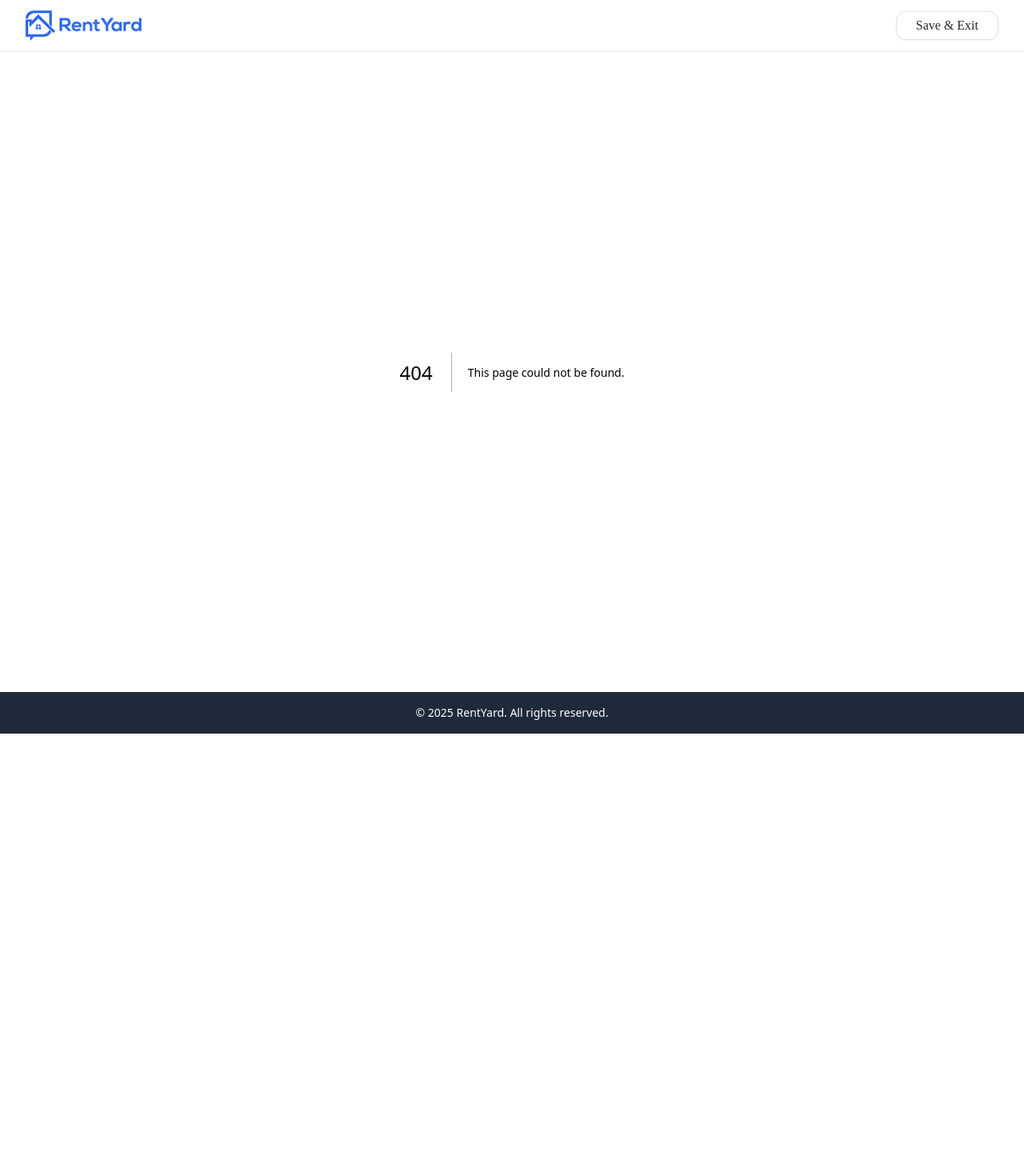
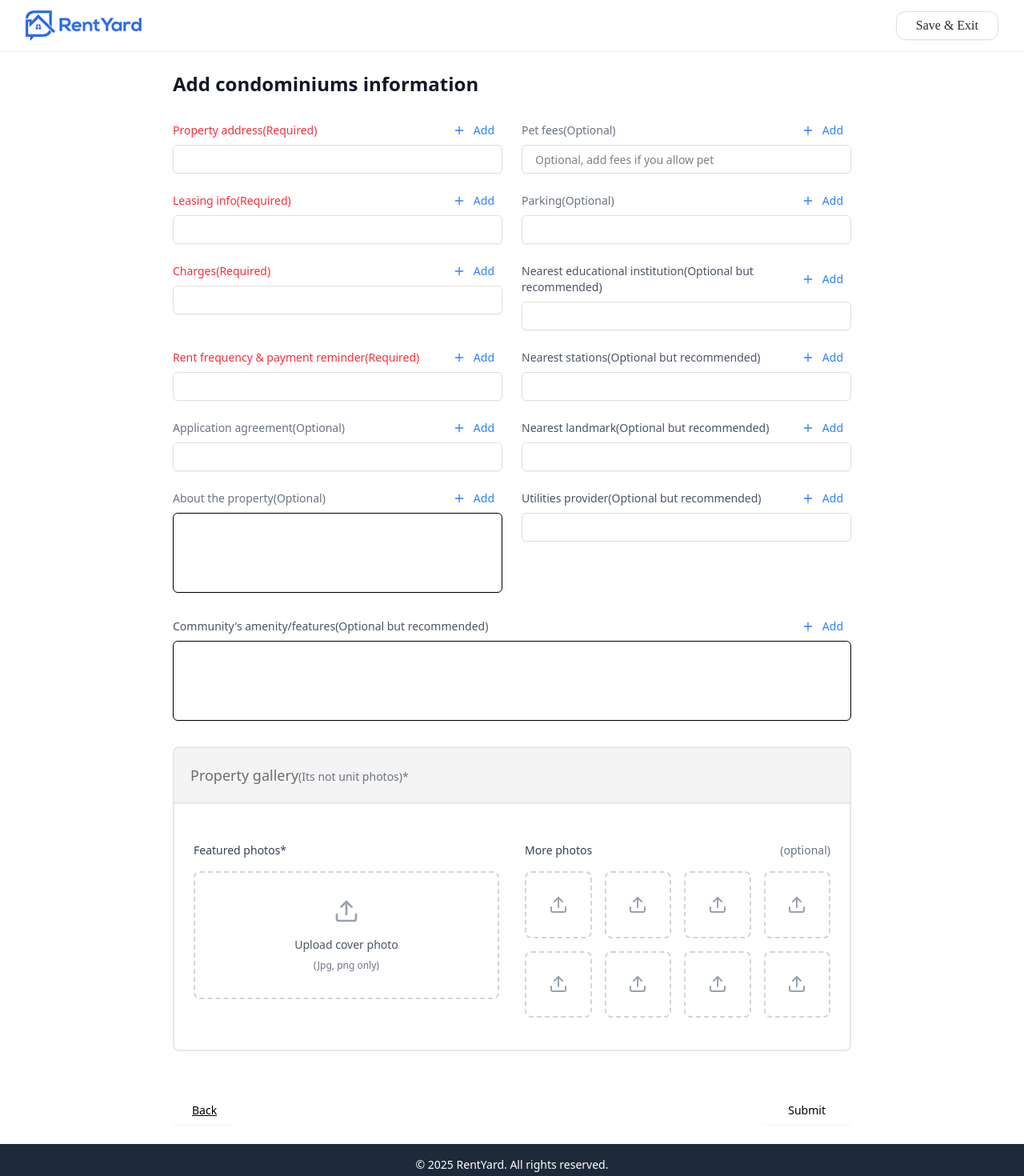
Before and after one commit to Ujjal-ENG/RentYard, a Next.js app: page /address in a window 1280 px wide. Before the commit this address had no page. Shown: the top 1470 px of the page at 80% size. Before the commit the page ends 917 px from the top, so only its background shows below. Built offline with nearby package versions, Linux system fonts and the light colour scheme.

Commit message:
feat: implement CondoForm component with validation and photo upload functionality

```diff
--- a/components/condo-form/index.tsx
+++ b/app/address/page.tsx
@@ -4,11 +4,11 @@ import { Button } from "@/components/ui/button"
 import { Form } from "@/components/ui/form"
 import { zodResolver } from "@hookform/resolvers/zod"
 import { useForm } from "react-hook-form"
-import { CustomFormField } from "./FormField"
-import { PhotoUpload } from "./PhotoUpload"
-import { CondoFormData, condoFormSchema } from "./types"
+import { CustomFormField } from "../../components/condo-form/FormField"
+import { PhotoUpload } from "../../components/condo-form/PhotoUpload"
+import { CondoFormData, condoFormSchema } from "../../components/condo-form/types"
 
-export function CondoForm() {
+export default function CondoForm() {
   const form = useForm<CondoFormData>({
     resolver: zodResolver(condoFormSchema),
     defaultValues: {
@@ -30,12 +30,15 @@ export function CondoForm() {
 
   const onSubmit = (data: CondoFormData) => {
     console.log("Form submitted:", data)
-    // Handle form submission here
   }
 
   const handlePhotoUpload = (files: File[], type: 'featured' | 'more' | 'cover') => {
     console.log(`${type} photos uploaded:`, files)
-    // Handle photo upload here
+  }
+
+  const handleBack = () => {
+    // Implement your back navigation logic here, e.g.:
+    window.history.back();
   }
 
   return (
@@ -155,13 +158,13 @@ export function CondoForm() {
 
           {/* Photo Upload Sections */}
           <div className="space-y-8">
-            <div className="border-t pt-8">
-              <div className="text-lg font-medium text-gray-900 mb-2">
+            <div className="rounded-lg border-2 border-gray-200">
+              <div className="text-lg font-normal border-b-2 p-5 text-[#6F6C6A] bg-[#F4F4F4] rounded-t-lg border-gray-200">
                 Property gallery
                 <span className="text-sm font-normal text-gray-500">(Its not unit photos)*</span>
               </div>
 
-              <div className="grid grid-cols-1 lg:grid-cols-2 gap-8 mt-6">
+              <div className="grid grid-cols-1 lg:grid-cols-2 gap-8 mt-6 p-6">
                 <PhotoUpload
                   title="Featured photos*"
                   onUpload={(files) => handlePhotoUpload(files, 'featured')}
@@ -178,10 +181,18 @@ export function CondoForm() {
           </div>
 
           {/* Submit Button */}
-          <div className="flex justify-end pt-6">
+           <div className="flex items-center justify-between pt-6">
+            <Button
+              variant="default"
+              onClick={handleBack}
+              className="px-6 underline"
+            >
+              Back
+            </Button>
             <Button type="submit" className="px-8 py-2">
               Submit
             </Button>
+
           </div>
         </form>
       </Form>
--- a/components/condo-form/types.ts
+++ b/components/condo-form/types.ts
@@ -57,3 +57,33 @@ export const propertyManagementFormSchema = z.object({
 export type LandlordFormData = z.infer<typeof landlordFormSchema>
 export type RealtorFormData = z.infer<typeof realtorFormSchema>
 export type PropertyManagementFormData = z.infer<typeof propertyManagementFormSchema>
+
+
+export const condoFormSchema = z.object({
+  propertyAddress: z.string().min(1, "Property address is required"),
+  leasingInfo: z.string().min(1, "Leasing information is required"),
+  charges: z.string().min(1, "Charges information is required"),
+  rentFrequencyPaymentReminder: z.string().min(1, "Rent frequency & payment reminder is required"),
+  petFees: z.string().optional(),
+  parking: z.string().optional(),
+  nearestEducationalInstitution: z.string().optional(),
+  nearestStations: z.string().optional(),
+  applicationAgreement: z.string().optional(),
+  nearestLandmark: z.string().optional(),
+  aboutProperty: z.string().optional(),
+  utilitiesProvider: z.string().optional(),
+  communityAmenityFeatures: z.string().optional(),
+  featuredPhotos: z.array(z.instanceof(File)).optional(),
+  morePhotos: z.array(z.instanceof(File)).optional(),
+})
+
+export type CondoFormData = z.infer<typeof condoFormSchema>
+
+export interface FormFieldProps {
+  name: keyof CondoFormData
+  label: string
+  placeholder?: string
+  required?: boolean
+  recommended?: boolean
+  type?: 'input' | 'textarea'
+}
--- a/components/property-selector/index.tsx
+++ b/components/property-selector/index.tsx
@@ -7,6 +7,7 @@ import { Button } from "@/components/ui/button"
 import { PropertyTypeId, RoleId } from "@/utils/types"
 
 import { propertyTypes, roles } from "@/lib/mockData"
+import Link from "next/link"
 import { LandlordForm } from "../condo-form/LandLordForm"
 import { PropertyManagementForm } from "../condo-form/PropertyManagementForm"
 import { RealtorForm } from "../condo-form/RealtorFrom"
@@ -127,9 +128,9 @@ export function PropertySelector({ onComplete }: PropertySelectorProps) {
               Back
             </Button>
 
-            <Button
+            <Link
+              href={"/address"}
               onClick={handleContinue}
-              disabled={!selectedRole}
               className="px-8"
               style={{
               display: 'flex',
@@ -149,7 +150,7 @@ export function PropertySelector({ onComplete }: PropertySelectorProps) {
             }}
             >
               Get Started
-            </Button>
+            </Link>
           </div>
         </div>
       )}
```
